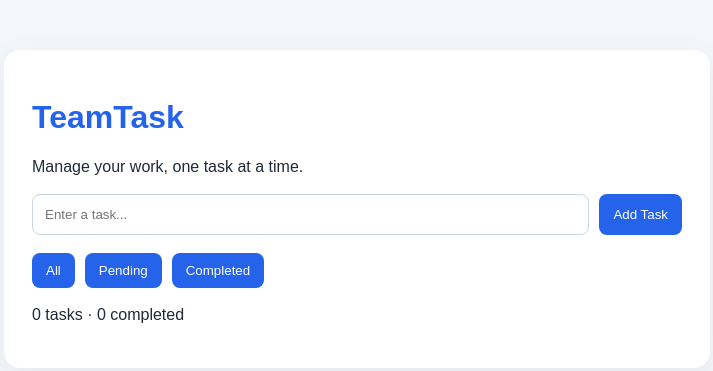
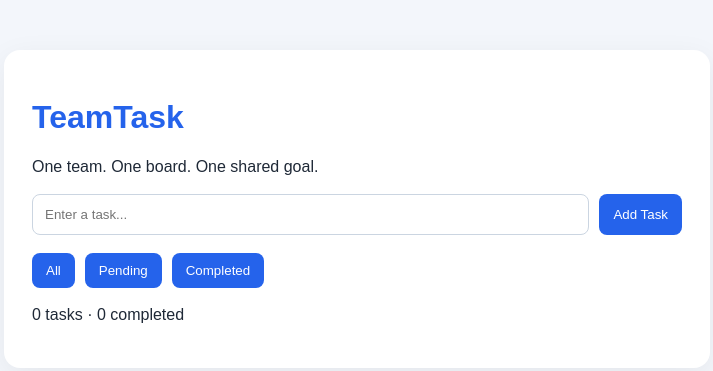
Before and after one commit to CodeWizard155/Team-Task, a plain HTML site: page index.html in a window 1280 px wide. Shown: the whole page, without its empty margins (283-996 px from the left). Drawn offline with Linux system fonts and the light colour scheme.

```diff
--- a/index.html
+++ b/index.html
@@ -10,7 +10,7 @@
 <body>
   <main class="container">
     <h1>TeamTask</h1>
-    <p>Manage your work, one task at a time.</p>
+    <p>One team. One board. One shared goal.</p>
 
     <form id="task-form">
       <input id="task-input" placeholder="Enter a task..." required>
```
